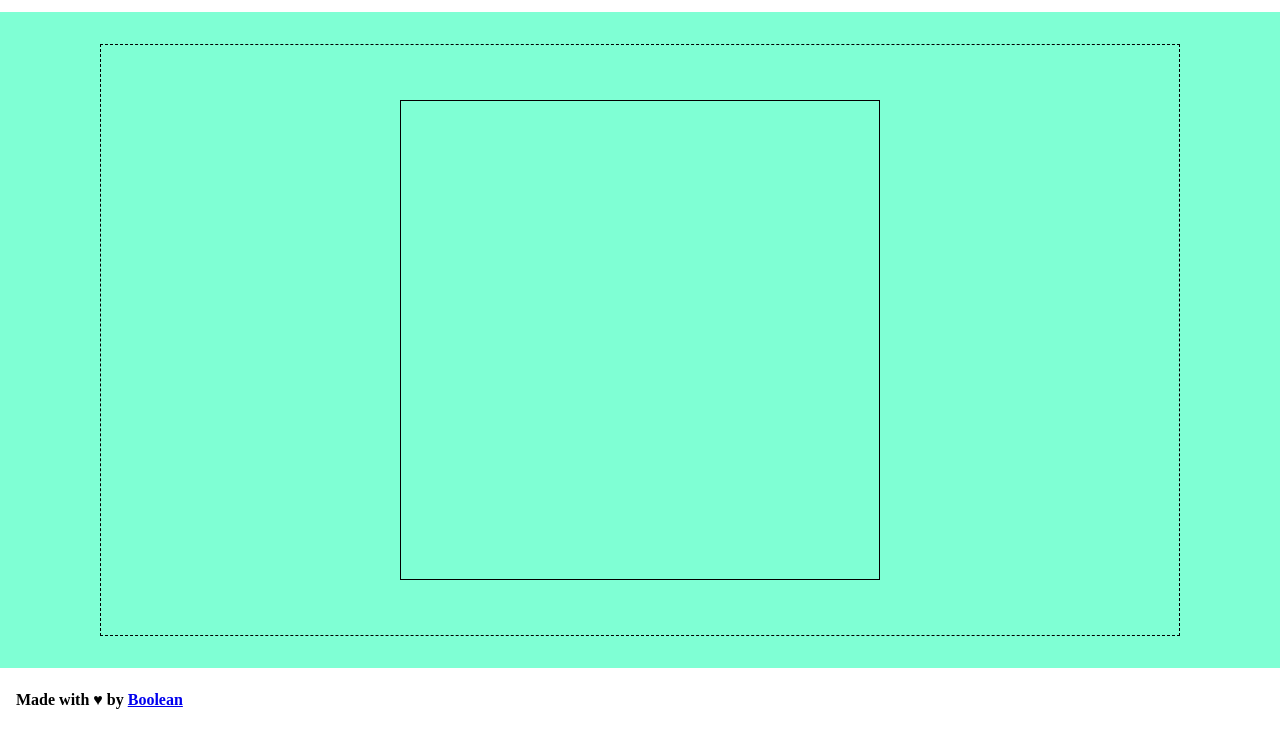
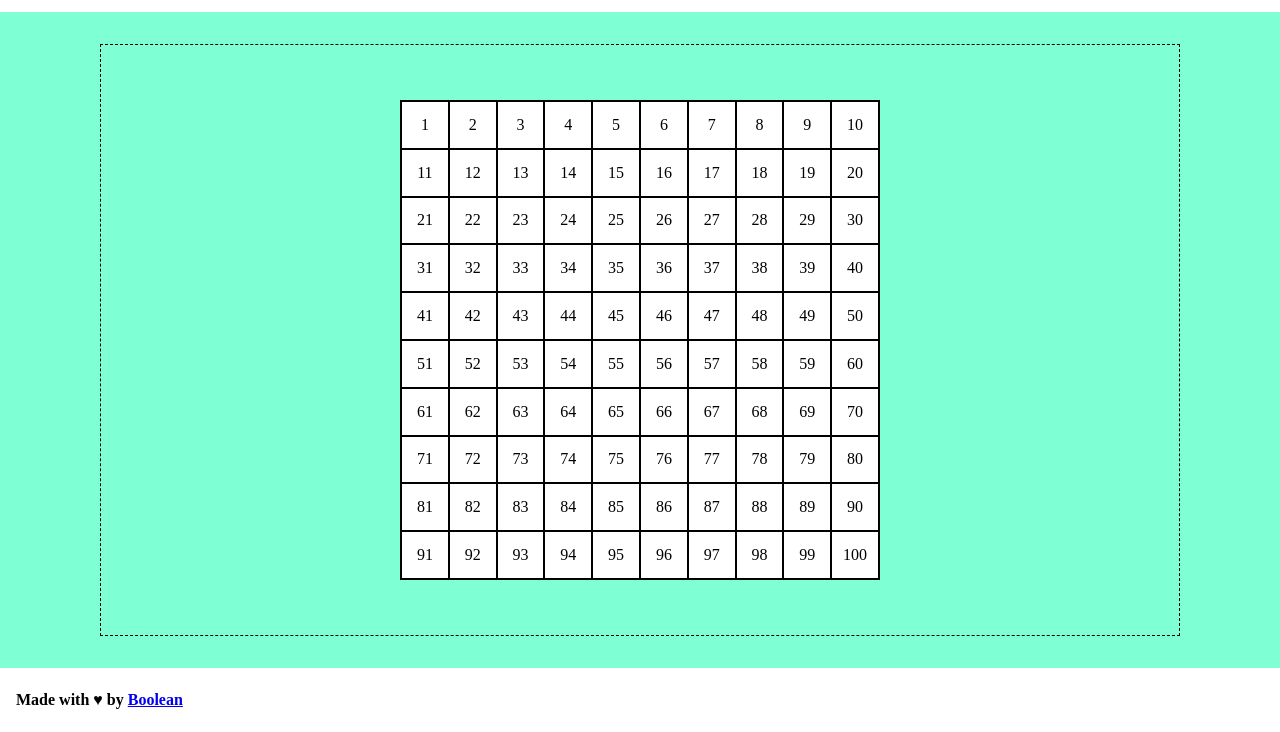
Before and after one commit to Alessandro-Villani/js-campominato-grid, a plain HTML site: page index.html in a window 1280 px wide. Both pictures are taken after a click on the button "Play". Shown: the part 68-800 px from the top of the page. Drawn offline with Linux system fonts and the light colour scheme.

Commit message:
added grid and cells

```diff
--- a/css/style.css
+++ b/css/style.css
@@ -88,7 +88,7 @@ main{
     padding: 2rem;
 }
 
-.table{
+.grid{
     height: 60vh;
     width: 60vh;
     border: 1px solid black;
@@ -101,6 +101,11 @@ main{
     width: calc(100% / var(--cell-number));
     border: 1px solid black;
     background-color: white;
+    cursor: pointer;
+}
+
+.clicked{
+    background-color: var(--background-color);
 }
 
 /*! FOOTER */
--- a/index.html
+++ b/index.html
@@ -27,9 +27,9 @@
     <!--! MAIN -->
     <main>
         <div class="container h-100 d-flex align-center justify-center debug">
-            <h1 class="d-none">PREMI PLAY PER INIZIARE</h1>
+            <h1>PREMI PLAY PER INIZIARE</h1>
             <!--# TABLE -->
-            <div class="table d-flex">
+            <div class="grid d-none">
 
             </div>
         </div>
--- a/js/script.js
+++ b/js/script.js
@@ -19,3 +19,55 @@ Aggiungere una select accanto al bottone di generazione, che fornisca una scelta
 - con difficoltà 3 => 49 caselle, con un numero compreso tra 1 e 49, divise in 7 caselle per 7 righe;
 
 ----------------------------------------------------------------------------------------*/
+
+//# FUNCTIONS
+//function for cell creation
+const createCell = (content) => {
+    const cell = document.createElement('div');
+    cell.classList.add('cell', 'd-flex', 'justify-center', 'align-center');
+    cell.append(content);
+    cell.addEventListener('click', () => {
+        cell.classList.toggle('clicked');
+    })
+    return cell;
+}
+
+
+//1. Pick elements from DOM
+const inputDifficulty = document.getElementById('difficulty');
+console.log(inputDifficulty);
+const buttonPlay = document.getElementById('play');
+console.log(buttonPlay);
+const targetGrid = document.querySelector('.grid');
+console.log(targetGrid);
+const targetTitle = document.querySelector('main h1');
+console.log(targetTitle);
+
+
+//2. Add listener to button
+
+buttonPlay.addEventListener('click', () =>{
+    console.log('press');
+
+    //3. Reset Grid
+    targetGrid.innerText = '';
+
+    //4. Add d-none to title
+    targetTitle.classList.add('d-none');
+
+    //5. Add d-flex to grid
+
+    if (targetGrid.classList.contains('d-none')){
+        targetGrid.classList.remove('d-none');
+        targetGrid.classList.add('d-flex');
+    }
+
+    //6. Add cells into grid
+    let cell = ''
+    for (let i = 1; i <= 100; i++){
+
+        cell = createCell(i);
+        targetGrid.appendChild(cell);
+
+    }
+});
```
